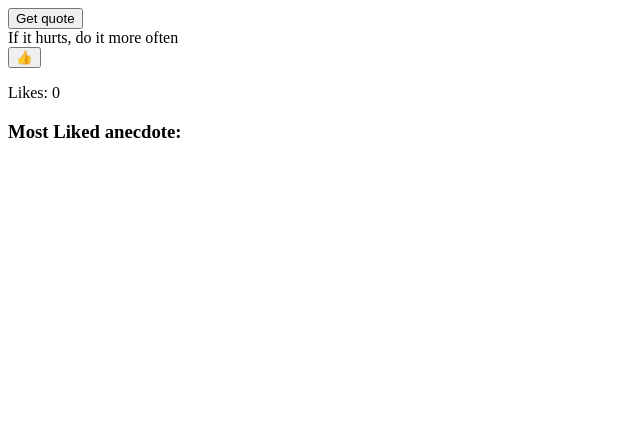
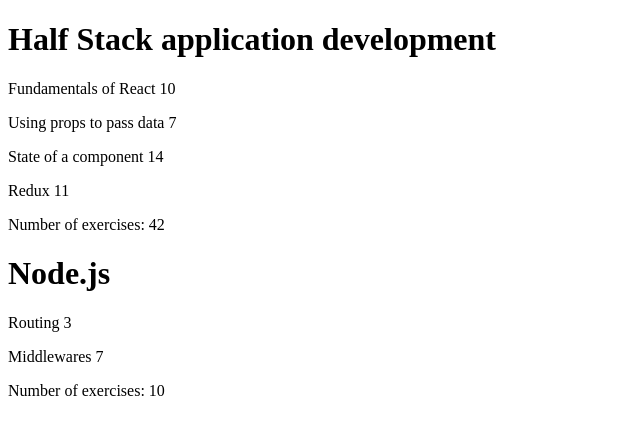
Before and after one commit to davidildefonso/phoneBookLocalFrontend, a React (Create React App) app: page / in a window 1280 px wide. Shown: the top 434 px of the page, without its empty margins (0-640 px from the left). Built offline with nearby package versions, Linux system fonts and the light colour scheme.

Commit message:
finish part 2a

```diff
--- a/src/index.js
+++ b/src/index.js
@@ -1,6 +1,6 @@
 import React,{useState} from 'react';
 import ReactDom from 'react-dom';
-import App from './part1/part1D/ex2Anecdotes/app.js'
+import App from './part2/courseInfo/app.js'
 
 
 
--- /dev/null
+++ b/src/part2/courseInfo/app.js
@@ -0,0 +1,73 @@
+import React from 'react';
+import ReactDOM from 'react-dom';
+import Course from './course.js';
+
+
+
+
+
+const App=()=>{
+
+  const courses = [
+    {
+      name: 'Half Stack application development',
+      id: 1,
+      parts: [
+        {
+          name: 'Fundamentals of React',
+          exercises: 10,
+          id: 1
+        },
+        {
+          name: 'Using props to pass data',
+          exercises: 7,
+          id: 2
+        },
+        {
+          name: 'State of a component',
+          exercises: 14,
+          id: 3
+        },
+        {
+          name: 'Redux',
+          exercises: 11,
+          id: 4
+        }
+      ]
+    },
+    {
+      name: 'Node.js',
+      id: 2,
+      parts: [
+        {
+          name: 'Routing',
+          exercises: 3,
+          id: 1
+        },
+        {
+          name: 'Middlewares',
+          exercises: 7,
+          id: 2
+        }
+      ]
+    }
+  ];
+
+  const coursesList= courses.map(course=>
+    <Course key={course.id} course={course.name} parts={course.parts}></Course>);
+
+
+
+  return(
+    <div>
+      {coursesList}
+
+
+    </div>
+  )
+
+}
+
+
+
+export default App;
--- /dev/null
+++ b/src/part2/courseInfo/content.js
@@ -0,0 +1,30 @@
+
+import React from 'react';
+
+const Ptag=(props)=>{
+  return(
+    <p>{props.pair.name} {props.pair.exercises}</p>
+  )
+
+}
+
+
+
+const Content=(props)=>{
+
+  const items=props.parts;
+
+  const listItems= items.map((item)=>
+     <Ptag pair={item} key={item.id} ></Ptag>
+    );
+
+  return(
+        <div>
+          {listItems}
+        </div>
+  )
+
+
+}
+
+export default Content;
--- /dev/null
+++ b/src/part2/courseInfo/course.js
@@ -0,0 +1,28 @@
+import React from 'react';
+import ReactDOM from 'react-dom';
+import Header from './header.js';
+import Content from './content.js';
+import Total from './total.js';
+
+
+
+
+
+
+const Course=({course,parts})=>{
+
+
+  return(
+    <div>
+      <Header course={course}></Header>
+      <Content parts={parts} ></Content>
+      <Total parts={parts}></Total>
+
+    </div>
+  )
+
+}
+
+
+
+export default Course;
--- /dev/null
+++ b/src/part2/courseInfo/header.js
@@ -0,0 +1,9 @@
+import React from 'react';
+
+const Header=(props)=>{
+  return(
+    <h1>{props.course}</h1>
+  )
+}
+
+export default Header;
--- /dev/null
+++ b/src/part2/courseInfo/total.js
@@ -0,0 +1,17 @@
+import React from 'react';
+
+const Total=(props)=>{
+  const items=props.parts;
+  const sum= items.reduce((a,b)=>a+b.exercises,0);
+
+  return(
+        <p>
+          Number of exercises: {sum}
+        </p>
+  )
+
+
+}
+
+
+export default Total;
--- /dev/null
+++ b/src/part2/part2A/content.js
@@ -0,0 +1,9 @@
+import React,{useState} from 'react';
+
+const Content=({text})=>{
+  return (
+    <p >{text}</p>
+  )
+}
+
+export default Content;
```
Also changed, not shown: src/part2/part2A/app.js (added, +36 -0 lines), src/part2/part2A/contents.js (added, +28 -0 lines), src/part2/part2A/title.js (added, +9 -0 lines).
